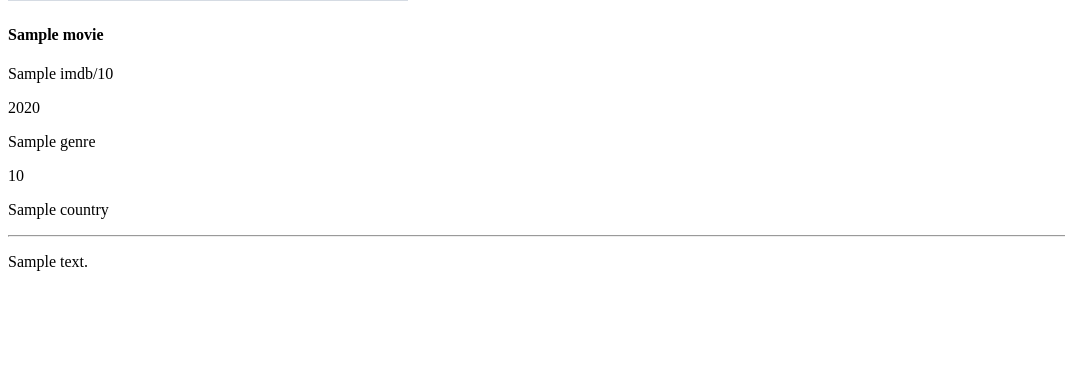
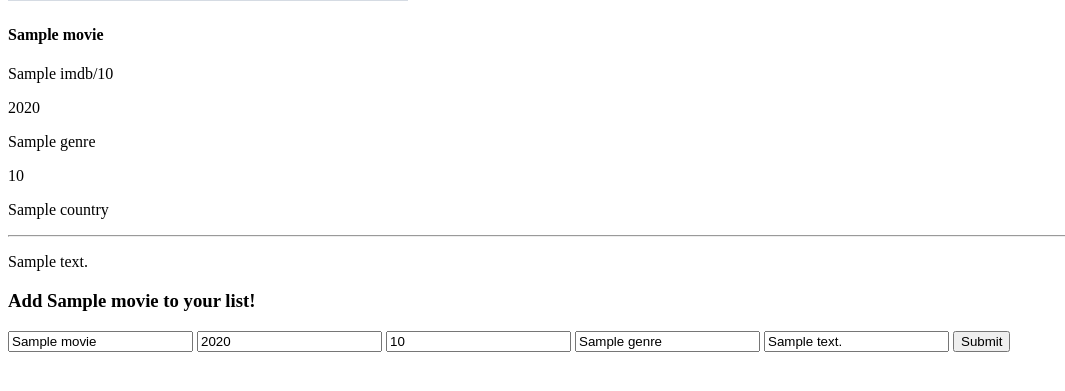
Before and after one commit to RunHannah/watch_movies, a Flask app: template templates/movie.html in a window 1280 px wide. Shown: the part 379-770 px from the top of the page, without its empty margins (0-1065 px from the left). Run offline with Flask 2, Linux system fonts and the light colour scheme; the template is opened without the code that fills it: most values are stand-ins (such as "Sample title", 1, 10 or a date in 2020); grey boxes marked "Sample" are stand-in pictures.

Commit message:
select a movie to add to save list

```diff
--- a/templates/movie.html
+++ b/templates/movie.html
@@ -13,5 +13,14 @@
             <hr>
             <p>{{movie.description}}</p>
         </div>
+        <form action="/add" method="POST">
+            <h3>Add {{movie.title}} to your list!</h3>
+            <input class="movieInput" type="text" name="title" value="{{movie.title}}" />
+            <input class="movieInput" type="text" name="release_year" value="{{movie.release_year}}" />
+            <input class="movieInput" type="text" name="duration" value="{{movie.duration}}" />
+            <input class="movieInput" type="text" name="genre" value="{{movie.genre}}" />
+            <input class="movieInput" type="text" name="description" value="{{movie.description}}" />
+            <input type="submit" value="Submit">
+        </form>
     </div>
 {% endblock %}
```
